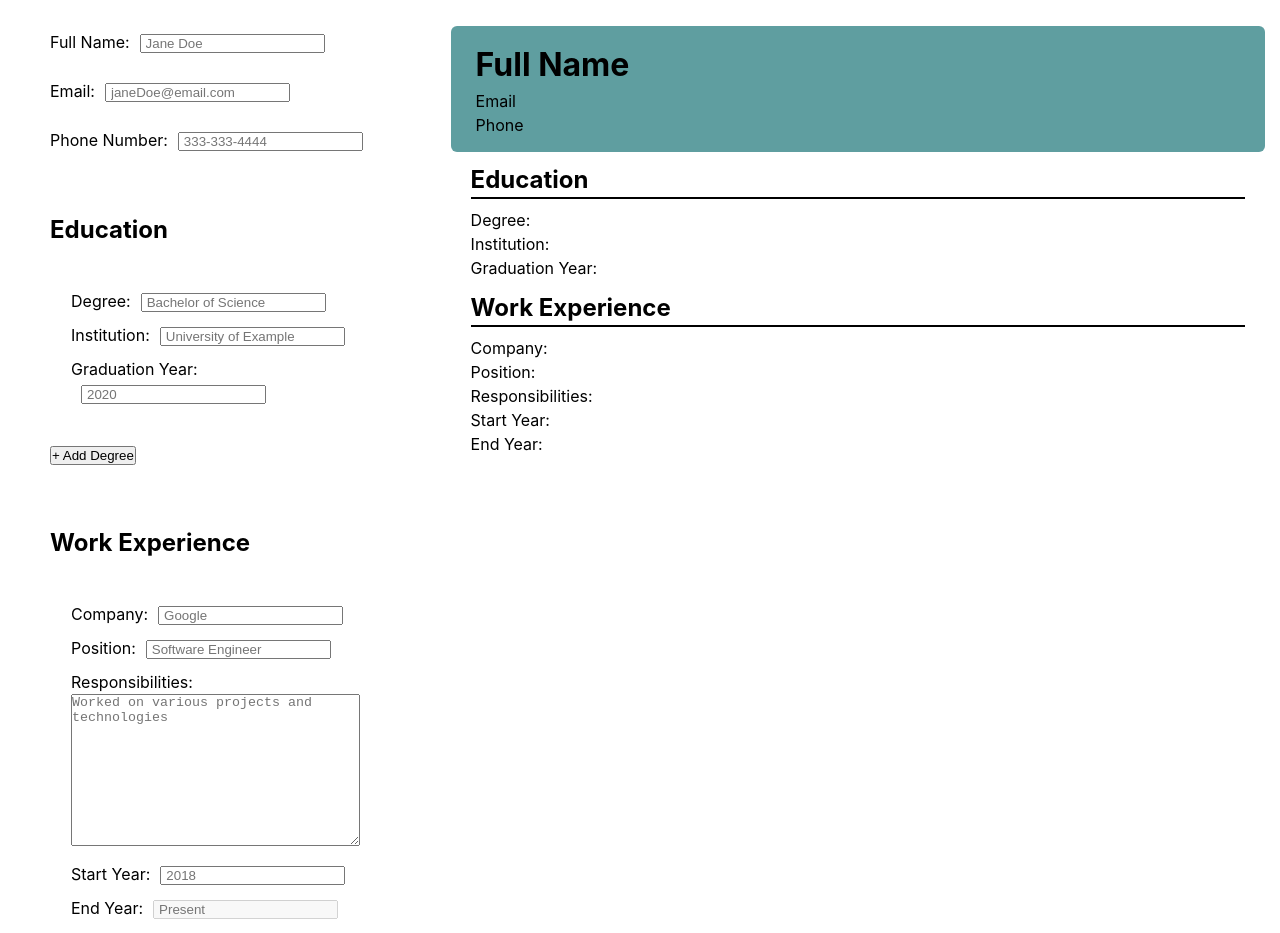
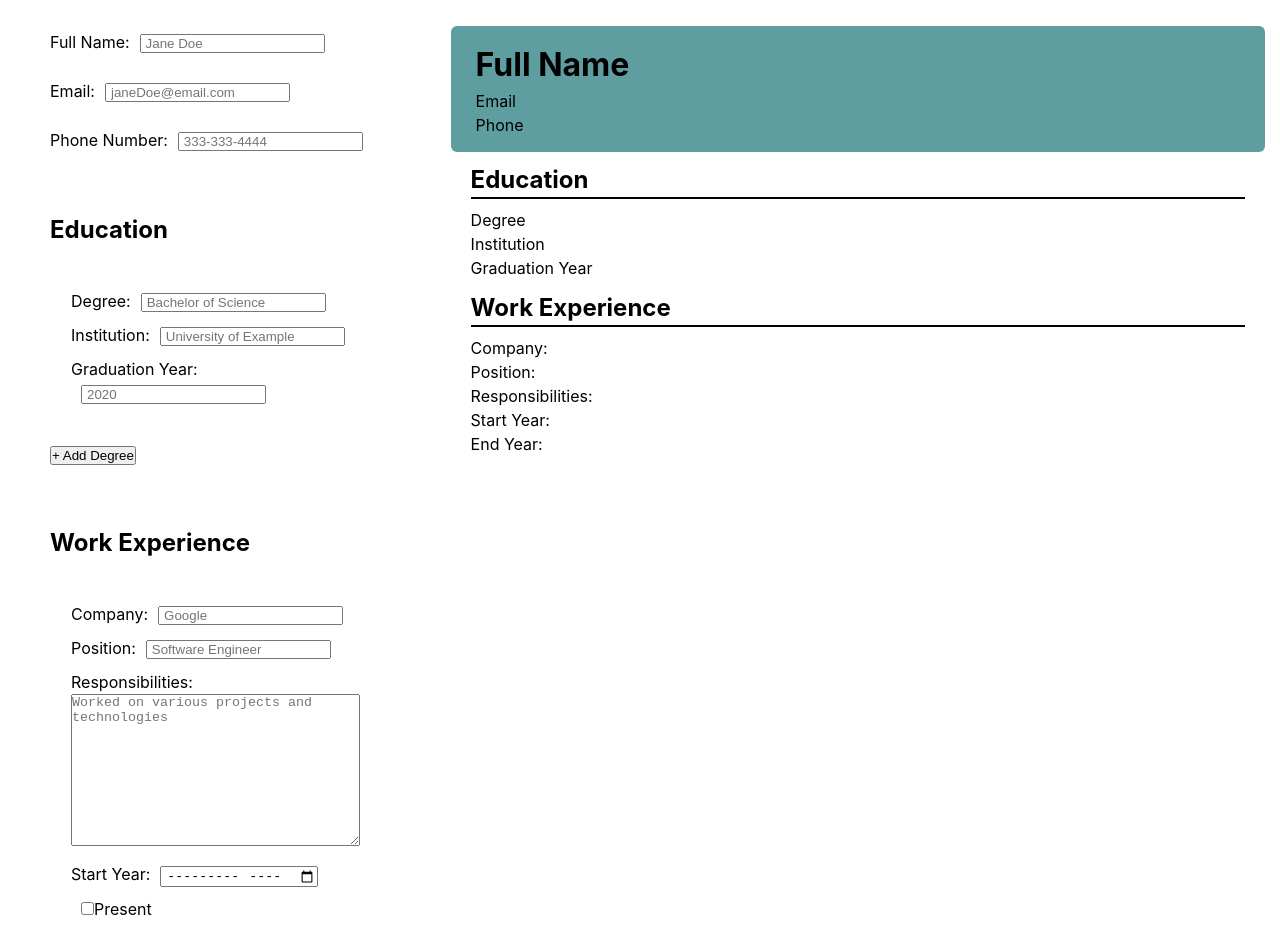
Before and after one commit to ha-x-3/odin-cv-application, a React (Vite) app: page / in a window 1280 px wide. Shown: the top 933 px of the page. Built offline with nearby package versions, Linux system fonts and the light colour scheme.

Commit message:
Added isPresent checkbox for work end year

```diff
--- a/src/App.jsx
+++ b/src/App.jsx
@@ -21,11 +21,12 @@ function App() {
 	const [workInfo, setWorkInfo] = useState([
 		{
 			company: '',
-            position: '',
-            responsibilities: '',
-            startYear: '',
-            endYear: '',
-		}
+			position: '',
+			responsibilities: '',
+			startYear: '',
+			endYear: '',
+			isPresent: false,
+		},
 	]);
 
 	return (
--- a/src/components/Preview.jsx
+++ b/src/components/Preview.jsx
@@ -16,9 +16,9 @@ const Preview = forwardRef(({ generalInfo, educationInfo, workInfo }, ref) => {
 			<h2>Education</h2>
 			{educationInfo.map((edu, index) => (
 				<div key={index}>
-					<p>Degree: {edu.degree}</p>
-					<p>Institution: {edu.institution}</p>
-					<p>Graduation Year: {edu.graduationYear}</p>
+					<p>{edu.degree || 'Degree'}</p>
+					<p>{edu.institution || 'Institution'}</p>
+					<p>{edu.graduationYear || 'Graduation Year'}</p>
 				</div>
 			))}
 
--- a/src/components/workEntry.jsx
+++ b/src/components/workEntry.jsx
@@ -2,6 +2,11 @@ import React from 'react'
 import '../styles/workStyles.css';
 
 export default function WorkEntry({ work, onChange }) {
+    const handlePresentChange = () => {
+		onChange('isPresent', !work.isPresent);
+		onChange('endYear', work.isPresent ? '' : ''); // Clear endYear if switching to Present
+	};
+
     return (
 		<div className='workEntry'>
 			<label>
@@ -29,7 +34,9 @@ export default function WorkEntry({ work, onChange }) {
 				<textarea
 					name='responsibilities'
 					value={work.responsibilities}
-              onChange={(e) => onChange('responsibilities', e.target.value)}
+					onChange={(e) =>
+						onChange('responsibilities', e.target.value)
+					}
 					placeholder='Worked on various projects and technologies'
 					rows='10'
 					cols='34'
@@ -38,24 +45,31 @@ export default function WorkEntry({ work, onChange }) {
 			<label>
 				Start Year:
 				<input
-            type='number'
+					type='month'
 					name='startYear'
 					value={work.startYear}
 					onChange={(e) => onChange('startYear', e.target.value)}
-            placeholder='2018'
 				/>
 			</label>
 			<label>
+				<input
+					type='checkbox'
+					checked={work.isPresent}
+					onChange={handlePresentChange}
+				/>
+				Present
+			</label>
+			{!work.isPresent && (
+				<label>
 					End Year:
 					<input
-            type='number'
+						type='month'
 						name='endYear'
 						value={work.endYear}
 						onChange={(e) => onChange('endYear', e.target.value)}
-            placeholder='Present'
-            disabled={work.startYear === work.endYear}
 					/>
 				</label>
+			)}
 		</div>
 	);
 }
```
Lines whose indentation alone changed are shown as unchanged.
